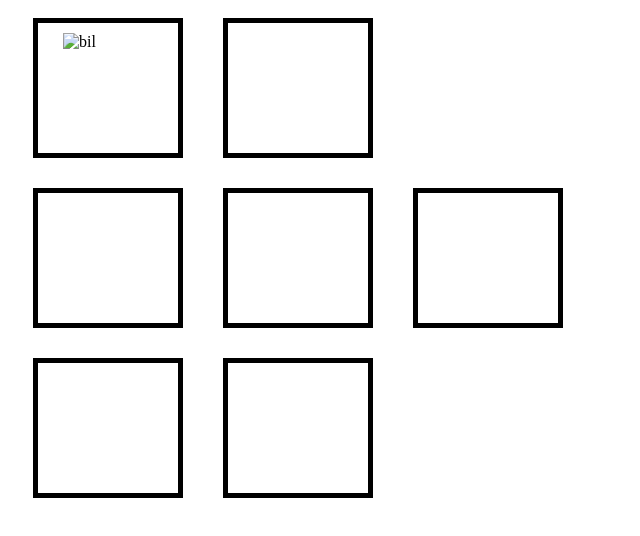
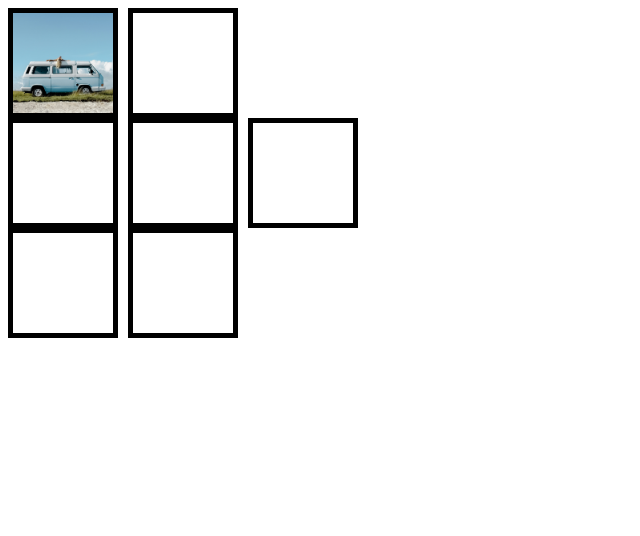
Before and after one commit to sonja-ops/28.01.-undervisning-5, a website: page index.html in a window 1280 px wide. Shown: the whole page, without its empty margins (0-640 px from the left). Drawn offline with Linux system fonts and the light colour scheme.

Commit message:
satt bildet

```diff
--- a/index.html
+++ b/index.html
@@ -17,8 +17,11 @@
       <section>
         <!-- Hero seksjon -->
         <div  class="flexRow">
-          <div class="spacing"><img src="bilder/bildet 2.jpg" alt="bil"></div>
-          <div class="spacing"></div>
+          <div class="spacing">
+             <img src="bilder/bildet 2.jpg" alt=""></div>
+          <div class="spacing">
+
+          </div>
         </div>
 
         <div  class="flexRow">
--- a/styles.css
+++ b/styles.css
@@ -2,10 +2,15 @@
   height: 100px;
   width: 100px;
   border: 5px black solid;
-  margin: 10px 15px 20px 25px;
-  padding: 10px 15px 20px 25px;
+
 }
 
 .flexRow{
   display: flex;
+  gap:10px;
 }
+img{
+  width: 100%;
+  height: 100%;
+  object-fit: cover;
+}
```
Also changed, not shown: bilder/bildet 2.jpg (added).
